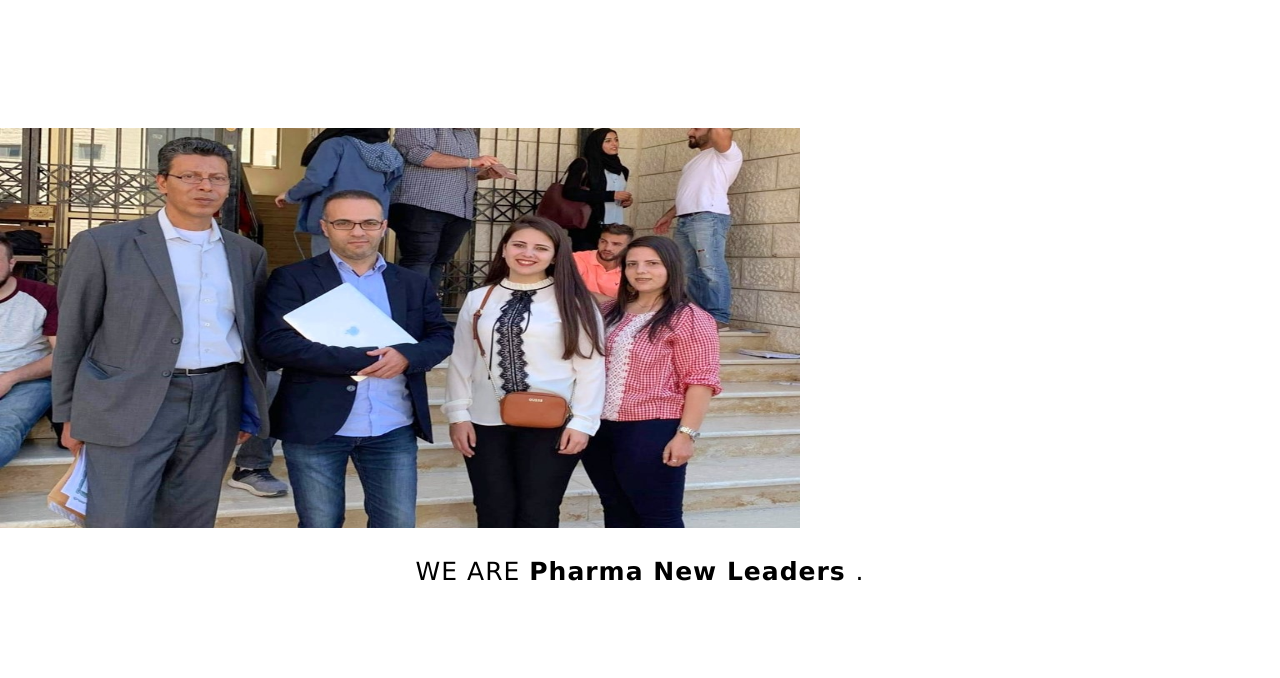
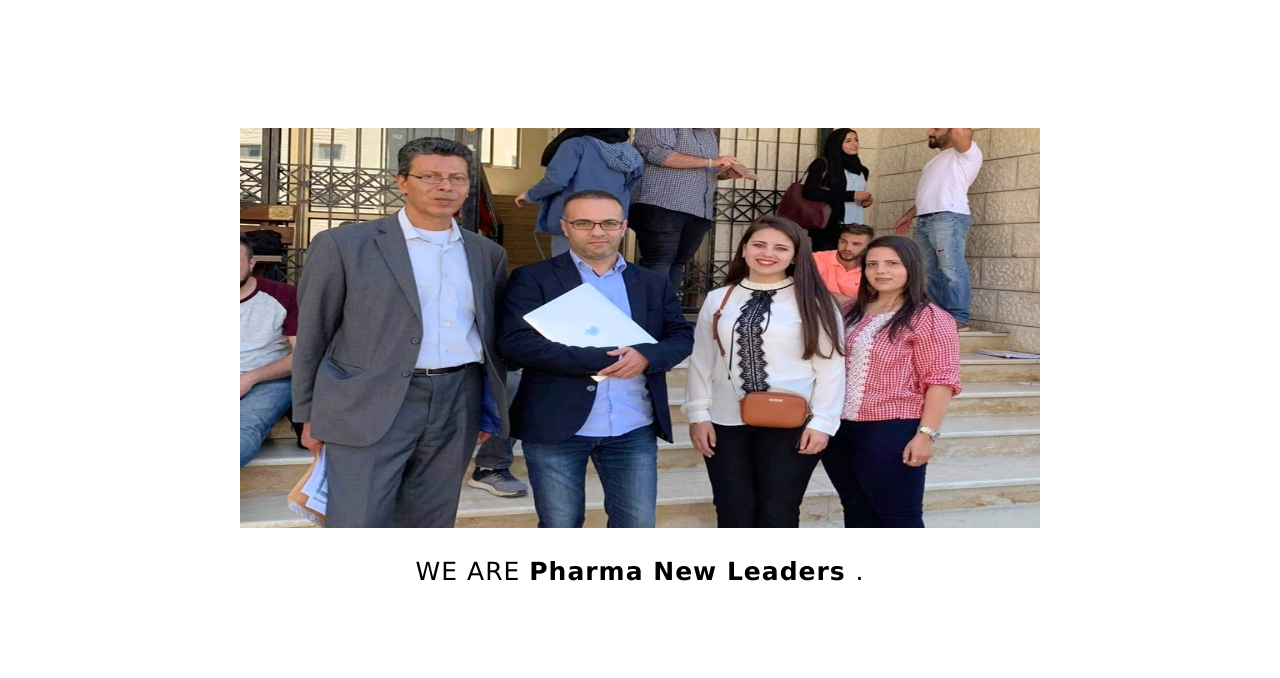
Before and after one commit to RandInaim/PharmaNewLeaders, a plain HTML site: page index.html in a window 1280 px wide. Shown: the part 488-1166 px from the top of the page. Drawn offline with nearby package versions, Linux system fonts and the light colour scheme.

Commit message:
Update index.html

```diff
--- a/index.html
+++ b/index.html
@@ -41,7 +41,7 @@
         <div class="about-container">
 
                 <div class="header-intro">
-                    <img class ="homeImg"src="photos/allNew.jpg" alt="team photo"  align = "text-center">
+                    <center><img class ="homeImg"src="photos/allNew.jpg" alt="team photo"  align = "text-center"></center>
 
                     <p class="intro_n" > WE ARE <strong> Pharma New Leaders </strong>. </p>
                     <div class="intro-line"> </div>
```
